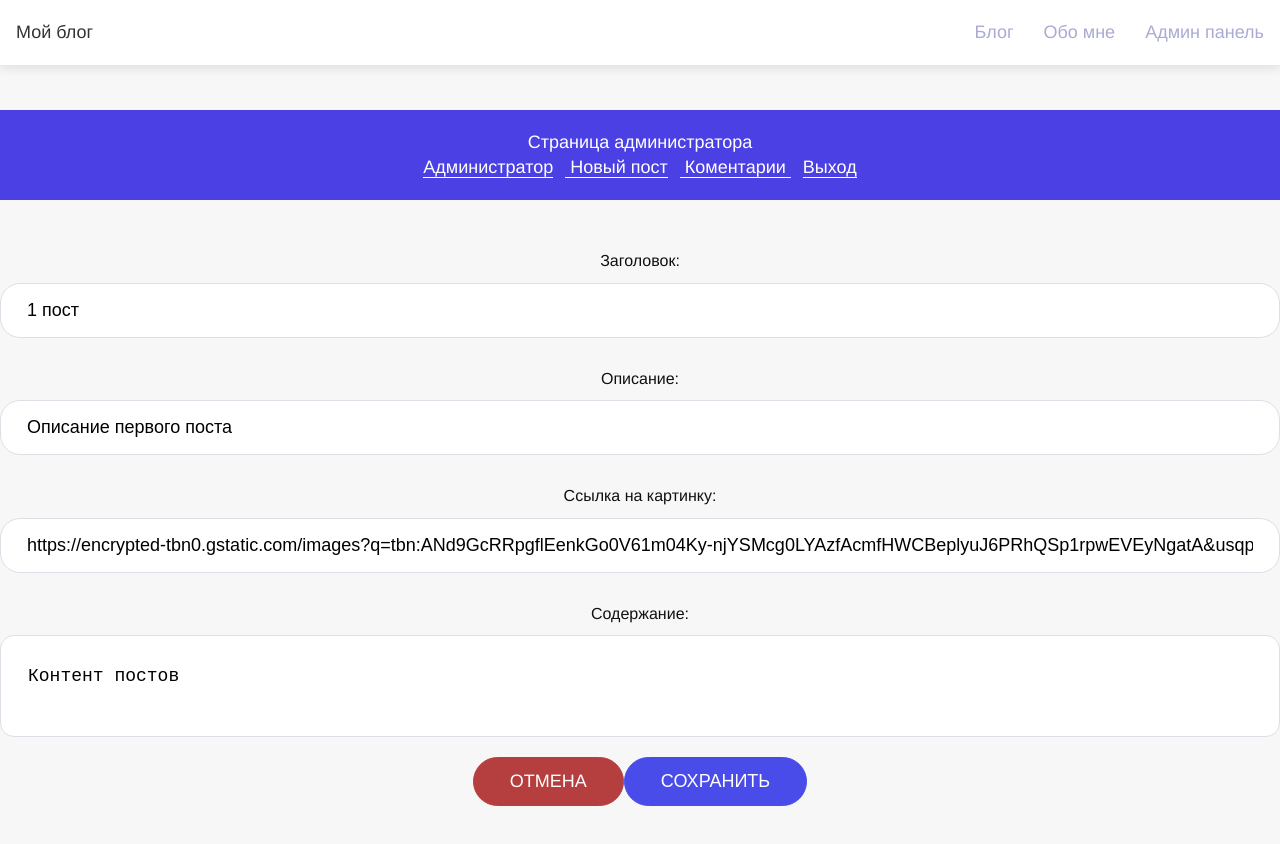
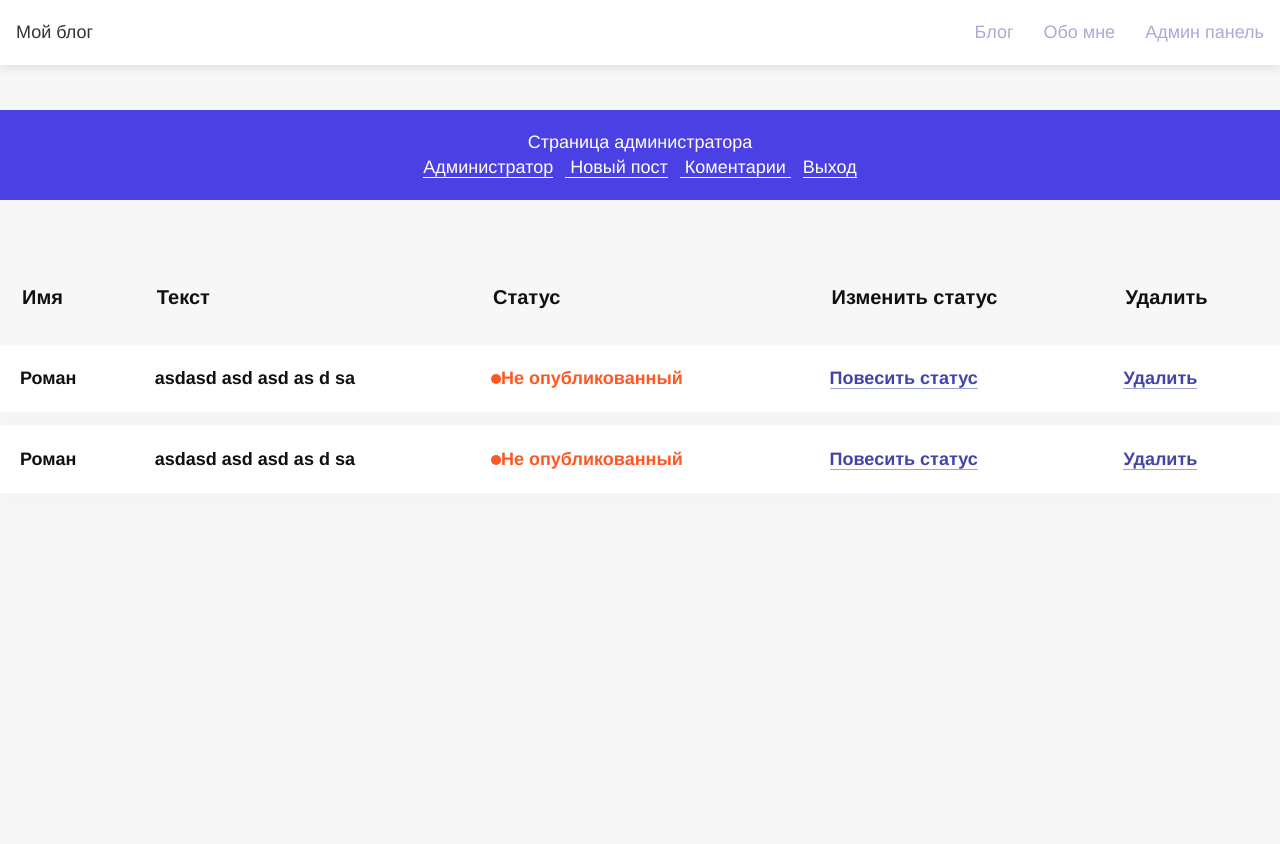
Before and after one commit to RomanIgorevich/blog-on-nuxt, a Nuxt app: page /admin/comments in a window 1280 px wide. Shown: the top 844 px of the page. Built offline with nearby package versions, Linux system fonts and the light colour scheme.

Commit message:
коментарии

```diff
--- /dev/null
+++ b/components/Admin/CommentTable.vue
@@ -0,0 +1,52 @@
+<template>
+  <section>
+    <div class="container">
+      <table>
+        <thead>
+          <tr>
+            <th v-for="(th, index) in thead" :key="index">{{ th }}</th>
+          </tr>
+        </thead>
+        <slot name="tbody"></slot>
+      </table>
+    </div>
+  </section>
+</template>
+
+<script>
+export default {
+  props: {
+    thead: {
+      type: Array,
+      required: true,
+    },
+  },
+};
+</script>
+
+<style lang="scss" scoped>
+ table {
+  width: 100%;
+  line-height: 1.5em;
+  border-collapse: separate;
+  border-spacing: 0 14px;
+  thead th {
+    padding: 20px 22px;
+    white-space: nowrap;
+    font-size: 20px;
+  }
+  td {
+    padding: 20px;
+  }
+  tbody tr {
+    background-color: #ffffff;
+    transition: all 0.25s cubic-bezier(0.02, 0.01, 0.47, 1);
+    box-shadow: 0 16px 16px rgba(0, 0, 0, 0.01);
+    &:hover {
+      box-shadow: 0 16px 16px rgba(0, 0, 0, 0.02);
+      transform: translate(0, -3px);
+      transition-delay: 0s !important;
+    }
+  }
+}
+</style>
--- /dev/null
+++ b/pages/admin/comments/index.vue
@@ -0,0 +1,55 @@
+<template>
+  <commentTable
+    :thead="['Имя', 'Текст', 'Статус', 'Изменить статус', 'Удалить']"
+  >
+    <tbody slot="tbody">
+      <tr v-for="comment in comments" :key="comment.id">
+        <td>
+          <span>{{ comment.name }}</span>
+        </td>
+        <td>
+          <span>{{ comment.text }}</span>
+        </td>
+        <td>
+          <span v-if="comment.publish" class="status true">Опубликованный</span>
+          <span v-else class="status false">Не опубликованный</span>
+        </td>
+        <td>
+          <span @click="changeComment(comment.id)" class="link">
+            Повесить статус</span
+          >
+        </td>
+        <td>
+          <span @click="deleteComment(comment.id)" class="link"> Удалить </span>
+        </td>
+      </tr>
+    </tbody>
+  </commentTable>
+</template>
+
+<script>
+import commentTable from "@/components/Admin/CommentTable.vue";
+export default {
+  components: {
+    commentTable,
+  },
+  layout: "admin",
+  data() {
+    return {
+      comments: [
+        { id: 1, name: "Роман", text: "asdasd asd asd as d sa" },
+        { id: 2, name: "Роман", text: "asdasd asd asd as d sa" },
+      ],
+    };
+  },
+
+  methods: {
+    changeComment(id) {
+      console.log(`изменить коментарии - ${id}`);
+    },
+    deleteComment(id) {
+      console.log(`удалить коментарии - ${id}`);
+    },
+  },
+};
+</script>
```
